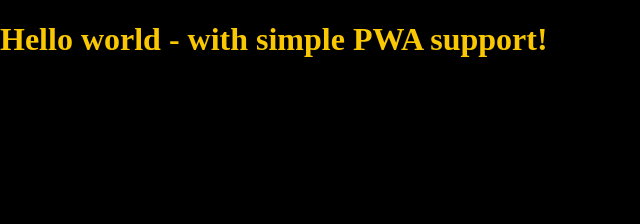
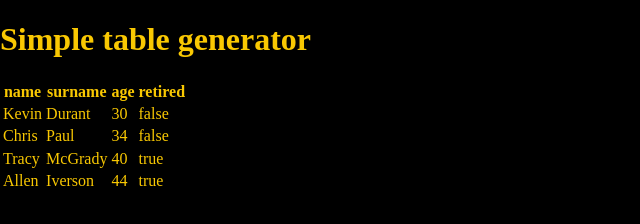
Before and after one commit to jundymek/table_generator, a website built with webpack: page src/content/index.html in a window 1280 px wide. Shown: the whole page, without its empty margins (0-640 px from the left). Built offline with nearby package versions, Linux system fonts and the light colour scheme; files whose address does not match are found by name.

Commit message:
feat: create table from given data

```diff
--- a/src/content/index.html
+++ b/src/content/index.html
@@ -18,22 +18,22 @@
 
     <link rel="manifest" href="manifest.json" />
     <meta name="apple-mobile-web-app-capable" content="yes" />
-    <link
-      rel="apple-touch-icon"
-      sizes="192x192"
-      href="assets/pwa/icons/icon-192x192.png"
-    />
+    <link rel="apple-touch-icon" sizes="192x192" href="assets/pwa/icons/icon-192x192.png" />
 
-    <link
-      rel="icon"
-      type="image/png"
-      href="assets/pwa/icons/icon-192x192.png"
-    />
+    <link rel="icon" type="image/png" href="assets/pwa/icons/icon-192x192.png" />
 
     <link rel="stylesheet" href="css/main.css" />
   </head>
   <body>
-    <h1>Hello world - with simple PWA support!</h1>
+    <h1>Simple table generator</h1>
+    <table class="table table--js">
+      <thead class="table__head">
+        <tr class="table__head-tr table__head-tr--js">
+        </tr>
+      </thead>
+      <tbody class="table__body table__body--js">
+      </tbody>
+    </table>
 
     <script src="js/main.js"></script>
   </body>
--- a/src/js/main.js
+++ b/src/js/main.js
@@ -2,19 +2,88 @@
 
 // service worker registration - remove if you're not going to use it
 
-if ('serviceWorker' in navigator) {
-  window.addEventListener('load', function() {
-    navigator.serviceWorker.register('serviceworker.js').then(function(registration) {
-      // Registration was successful
-      console.log('ServiceWorker registration successful with scope: ', registration.scope);
-    }, function(err) {
-      // registration failed :(
-      console.log('ServiceWorker registration failed: ', err);
-    });
+if ("serviceWorker" in navigator) {
+  window.addEventListener("load", function() {
+    navigator.serviceWorker.register("serviceworker.js").then(
+      function(registration) {
+        // Registration was successful
+        console.log("ServiceWorker registration successful with scope: ", registration.scope);
+      },
+      function(err) {
+        // registration failed :(
+        console.log("ServiceWorker registration failed: ", err);
+      }
+    );
   });
 }
 
 // place your code below
 
+console.log(`Hello world!`);
 
-console.log(`Hello world!`);
+let users = [
+  {
+    id: 1,
+    name: "Kevin",
+    surname: "Durant",
+    age: 30,
+    retired: false
+  },
+  {
+    id: 2,
+    name: "Chris",
+    surname: "Paul",
+    age: 34,
+    retired: false
+  },
+  {
+    id: 3,
+    name: "Tracy",
+    surname: "McGrady",
+    age: 40,
+    retired: true
+  },
+  {
+    id: 4,
+    name: "Allen",
+    surname: "Iverson",
+    age: 44,
+    retired: true
+  }
+];
+
+const tableHead = document.querySelector(".table__head-tr--js");
+tableHead.addEventListener("click", e => {
+  console.log('saddsadsa')
+})
+for (const key of Object.keys(users[0])) {
+  if (key !== "id") {
+    tableHead.innerHTML += `<tr>
+  <th>${key}</th>
+  </tr>`;
+  }
+}
+
+const tableBody = document.querySelector(".table__body--js");
+
+for (let i = 0; i < users.length; i++) {
+  const data = Object.entries(users[i]);
+  tableBody.innerHTML += `<tr key="${users[i]["id"]}" class="table__body-row table__body-row--${users[i]["id"]}"></tr>`;
+  for (const [key, value] of data) {
+    const tableBodyRow = document.querySelector(`.table__body-row--${users[i]["id"]}`);
+    if (key !== 'id') {
+      tableBodyRow.innerHTML += `<td>${value}</td>`;
+    }
+  }
+}
+
+const tableRow = document.querySelectorAll(".table__body-row")
+for (const item of tableRow) {
+  item.addEventListener("click", e => {
+    const node = e.target.parentNode
+    const cells = node.getElementsByTagName("td")
+    for (let i=0; i<cells.length; i++) {
+      console.log(cells[i].innerHTML)
+    }
+  })
+}
```
Also changed, not shown: dist/index.html, dist/js/main.js.
